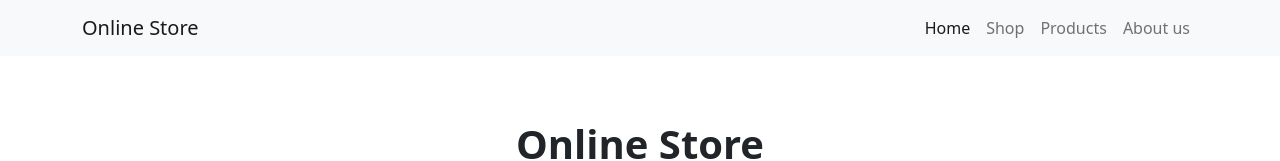
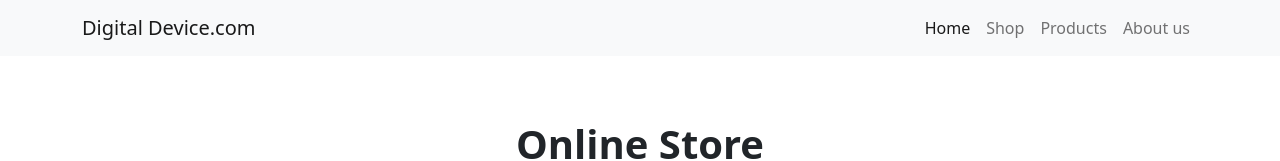
Before and after one commit to Pobarul-islam/lucky-one, a React (Create React App) app: page / in a window 1280 px wide. Shown: the top 161 px of the page. Built offline with nearby package versions, Linux system fonts and the light colour scheme; no server answers.

Commit message:
some code changed

```diff
--- a/src/Component/Navbar.js
+++ b/src/Component/Navbar.js
@@ -6,7 +6,7 @@ function Navbar() {
       <nav className=" navbar navbar-expand-lg navbar-light bg-light">
         <div className="container">
           <a className="navbar-brand" href="#">
-            Online Store
+           Digital Device.com
           </a>
           <button
             className="navbar-toggler"
```
